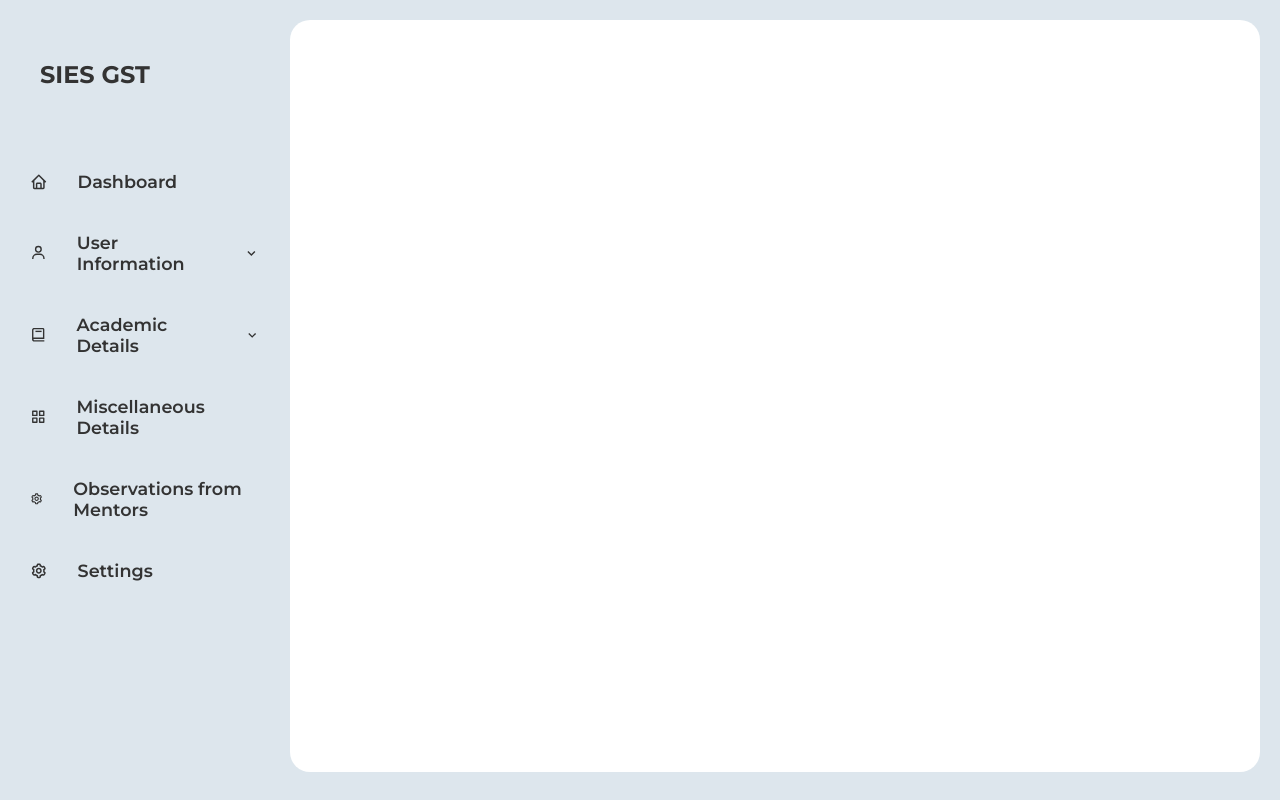
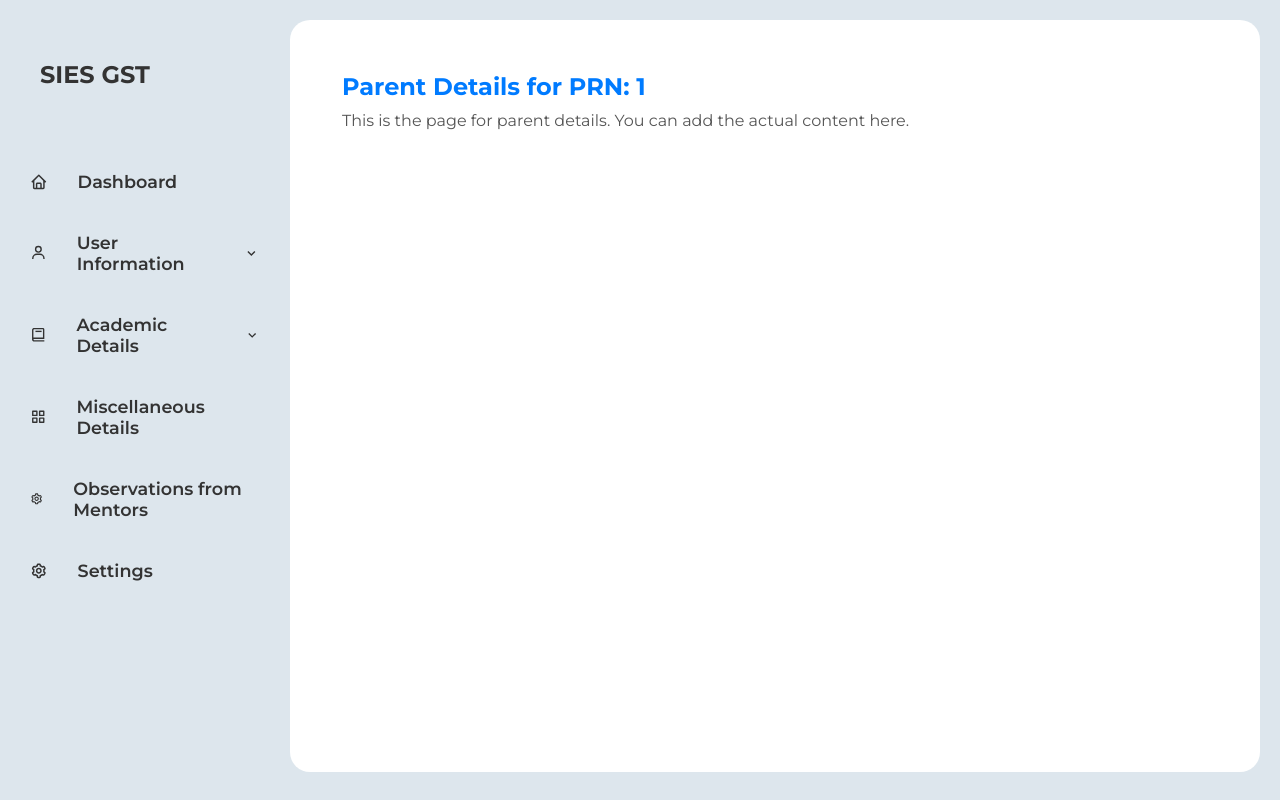
Before and after one commit to Aryan0304Yadav/mentee, a React (Vite) app in the folder Frontend/: page /parent-details/1 in a window 1280 px wide. Built offline with nearby package versions, Linux system fonts and the light colour scheme.

Commit message:
added Parent Details

```diff
--- a/Frontend/src/App.jsx
+++ b/Frontend/src/App.jsx
@@ -10,6 +10,7 @@ import ResidentialDetails from './components/ResidentialDetails';
 import PreAdmissionAcademicDetails from './components/PreAdmissionAcademicDetails';
 import PostAdmissionAcademicDetails from './components/PostAdmissionAcademicDetails'; // Updated import
 import Observations from './components/Observations'; // Ensure the Observations component exists
+import ParentDetails from './components/ParentDetails'; // Import the new ParentDetails component
 import './App.css';
 
 // Define the PRN constant
@@ -50,6 +51,10 @@ const App = () => {
 
             <Route path="/observations" element={<Observations />} />
             <Route path="/observations/:prn" element={<Observations />} />
+
+            {/* New Parent Details Route */}
+            <Route path="/parent-details" element={<ParentDetails />} />
+            <Route path="/parent-details/:prn" element={<ParentDetails />} />
           </Routes>
         </div>
       </div>
--- /dev/null
+++ b/Frontend/src/components/ParentDetails.jsx
@@ -0,0 +1,17 @@
+import React from "react";
+import { useParams } from "react-router-dom";
+import "../styles/ParentDetails.css"; // Optional if you want custom styling for this page
+
+const ParentDetails = () => {
+  const { prn } = useParams(); // Retrieve PRN from URL
+
+  return (
+    <div className="parent-details">
+      <h1>Parent Details for PRN: {prn}</h1>
+      {/* Display Parent Details Here */}
+      <p>This is the page for parent details. You can add the actual content here.</p>
+    </div>
+  );
+};
+
+export default ParentDetails;
--- a/Frontend/src/components/Sidebar.jsx
+++ b/Frontend/src/components/Sidebar.jsx
@@ -1,14 +1,14 @@
 import React, { useState } from "react";
 import { Link, useLocation } from "react-router-dom";
-import { BiHome, BiUser, BiBook, BiGridAlt, BiCog, BiChevronDown } from "react-icons/bi"; // Added BiChevronDown for the downward arrow
+import { BiHome, BiUser, BiBook, BiGridAlt, BiCog, BiChevronDown } from "react-icons/bi";
 import "../styles/sidebar.css";
 
 const Sidebar = ({ prn }) => {
   const location = useLocation();
-  const [activeDropdown, setActiveDropdown] = useState(null); // Track active dropdown
+  const [activeDropdown, setActiveDropdown] = useState(null);
 
   const toggleDropdown = (dropdownId) => {
-    setActiveDropdown(prevState => (prevState === dropdownId ? null : dropdownId)); // Toggle or close the dropdown
+    setActiveDropdown((prevState) => (prevState === dropdownId ? null : dropdownId));
   };
 
   return (
@@ -19,7 +19,6 @@ const Sidebar = ({ prn }) => {
         </Link>
       </div>
       <div className="menu--list">
-        {/* Dashboard Link */}
         <Link
           to={`/dashboard/${prn}`}
           className={`item ${location.pathname === `/dashboard/${prn}` ? "active" : ""}`}
@@ -28,7 +27,6 @@ const Sidebar = ({ prn }) => {
           Dashboard
         </Link>
 
-        {/* User Information Dropdown */}
         <div className="dropdown">
           <div
             className={`item dropdown-header ${activeDropdown === "userInfo" ? "active" : ""}`}
@@ -36,7 +34,7 @@ const Sidebar = ({ prn }) => {
           >
             <BiUser className="icon" />
             User Information
-            <BiChevronDown className="dropdown-icon" /> {/* Downward arrow added */}
+            <BiChevronDown className="dropdown-icon" />
           </div>
           {activeDropdown === "userInfo" && (
             <div className="dropdown-menu">
@@ -46,6 +44,13 @@ const Sidebar = ({ prn }) => {
               >
                 <BiUser className="icon" />
                 Personal Details
+              </Link>
+              <Link
+                to={`/parent-details/${prn}`}
+                className={`item ${location.pathname === `/parent-details/${prn}` ? "active" : ""}`}
+              >
+                <BiUser className="icon" />
+                Parent Details
               </Link>
               <Link
                 to={`/residential-details/${prn}`}
@@ -58,7 +63,6 @@ const Sidebar = ({ prn }) => {
           )}
         </div>
 
-        {/* Academic Details Dropdown */}
         <div className="dropdown">
           <div
             className={`item dropdown-header ${activeDropdown === "academic" ? "active" : ""}`}
@@ -66,7 +70,7 @@ const Sidebar = ({ prn }) => {
           >
             <BiBook className="icon" />
             Academic Details
-            <BiChevronDown className="dropdown-icon" /> {/* Downward arrow added */}
+            <BiChevronDown className="dropdown-icon" />
           </div>
           {activeDropdown === "academic" && (
             <div className="dropdown-menu">
@@ -88,7 +92,6 @@ const Sidebar = ({ prn }) => {
           )}
         </div>
 
-        {/* Miscellaneous Details Link */}
         <Link
           to={`/misc-details/${prn}`}
           className={`item ${location.pathname === `/misc-details/${prn}` ? "active" : ""}`}
@@ -97,7 +100,6 @@ const Sidebar = ({ prn }) => {
           Miscellaneous Details
         </Link>
 
-        {/* Observations Link */}
         <Link
           to={`/observations-from-mentors/${prn}`}
           className={`item ${location.pathname === `/observations-from-mentors/${prn}` ? "active" : ""}`}
@@ -106,7 +108,6 @@ const Sidebar = ({ prn }) => {
           Observations from Mentors
         </Link>
 
-        {/* Settings Link */}
         <Link
           to={`/settings/${prn}`}
           className={`item ${location.pathname === `/settings/${prn}` ? "active" : ""}`}
--- /dev/null
+++ b/Frontend/src/styles/ParentDetails.css
@@ -0,0 +1,16 @@
+.parent-details {
+    padding: 20px;
+    font-size: 18px;
+    color: #333;
+  }
+
+  .parent-details h1 {
+    font-size: 24px;
+    color: #007BFF;
+  }
+
+  .parent-details p {
+    margin-top: 10px;
+    font-size: 16px;
+    color: #555;
+  }
```
